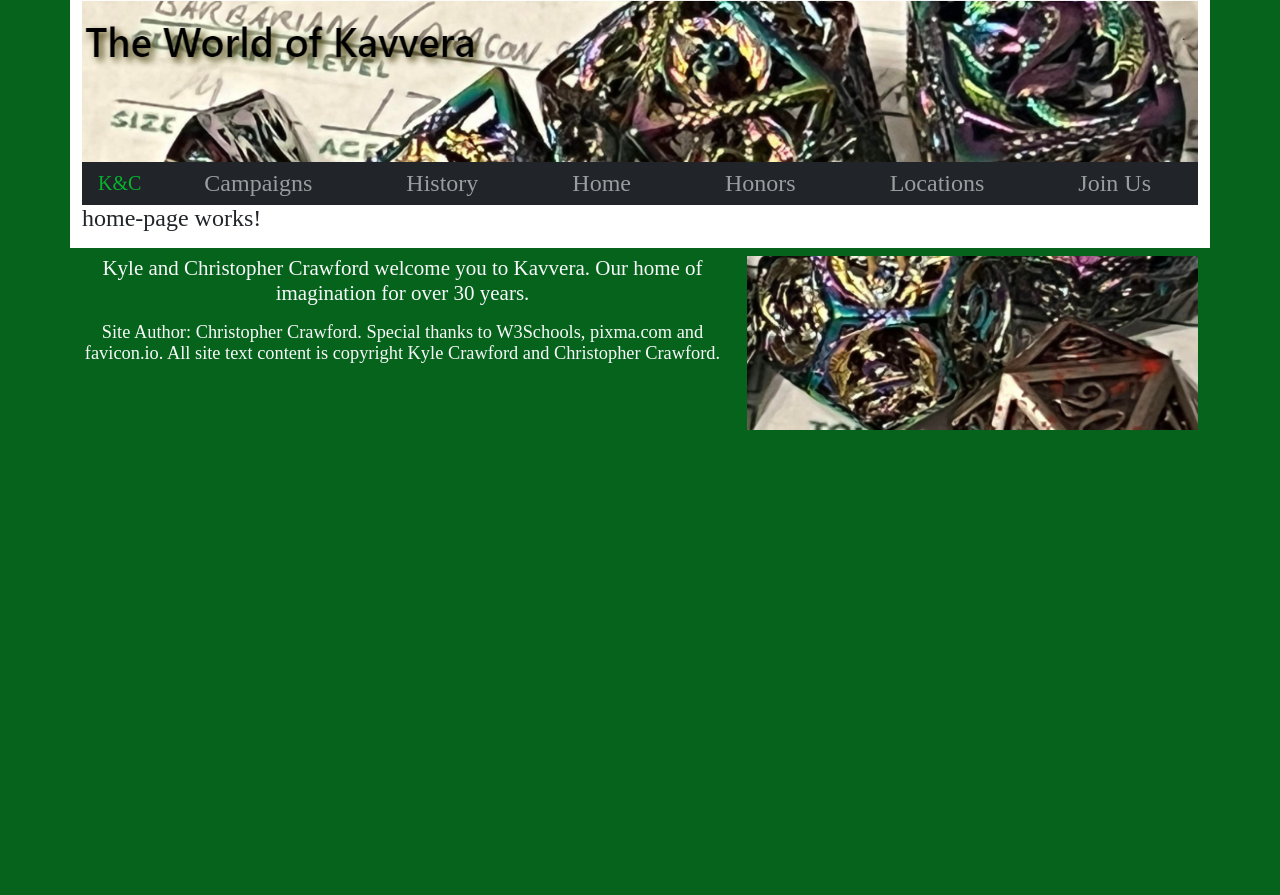
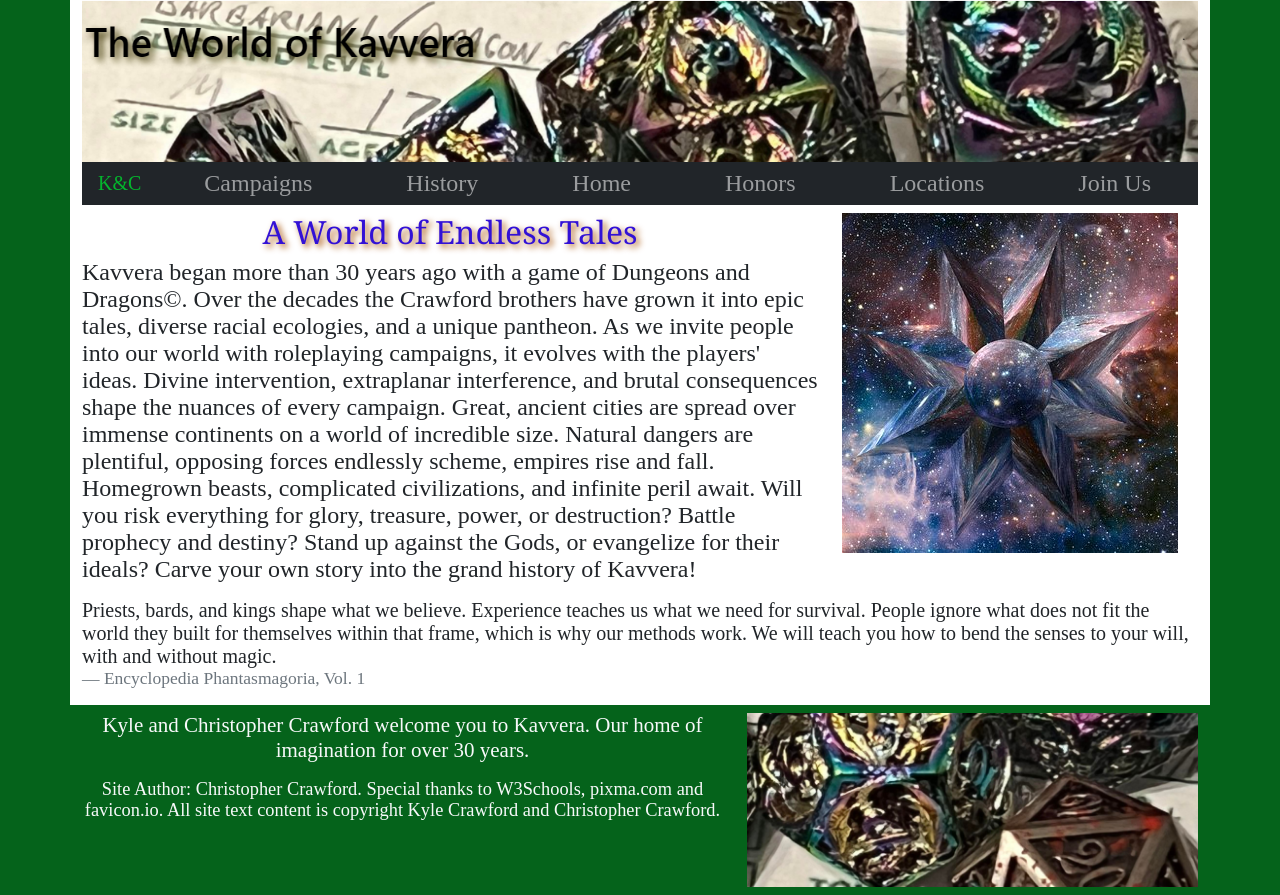
Before and after one commit to MysticalSkeptic/kavvera-site, an Angular app: page /home-page in a window 1280 px wide. Before the commit the page ends 800 px from the top, so only its background shows below. Built offline with nearby package versions, Linux system fonts and the light colour scheme.

Commit message:
home-page built
tweaked spacing details

```diff
--- a/src/app/home-page/home-page.component.html
+++ b/src/app/home-page/home-page.component.html
@@ -1 +1,18 @@
-<p>home-page works!</p>
+<section class="row row-cols-md-2 mt-2">
+
+    <div class="col-md-8">
+        <h2 id="indexH2" class="text-center">A World of Endless Tales</h2>
+        <p>Kavvera began more than 30 years ago with a game of Dungeons and Dragons&copy;. Over the decades the Crawford brothers have grown it into epic tales, diverse racial ecologies, and a unique pantheon. As we invite people into our world with roleplaying campaigns, it evolves with the players' ideas. Divine intervention, extraplanar interference, and brutal consequences shape the nuances of every campaign. Great, ancient cities are spread over immense continents on a world of incredible size. Natural dangers are plentiful, opposing forces endlessly scheme, empires rise and fall. Homegrown beasts, complicated civilizations, and infinite peril await. Will you risk everything for glory, treasure, power, or destruction? Battle prophecy and destiny? Stand up against the Gods, or evangelize for their ideals? Carve your own story into the grand history of Kavvera!
+        </p>
+    </div>
+
+    <div class="col-md-4 d-print-none">
+        <img class="col img-fluid" src="assets/images/planet.png" alt="Fantasy planet" title="Courtesy of pixma.com">
+    </div>
+</section>
+
+<blockquote class="blockquote">
+    <p>Priests, bards, and kings shape what we believe. Experience teaches us what we need for survival. People ignore what does not fit the world they built for themselves within that frame, which is why our methods work. We will teach you how to bend the senses to your will, with and without magic.</p>
+
+    <footer class="blockquote-footer">Encyclopedia Phantasmagoria, Vol. 1</footer>
+</blockquote>
```
